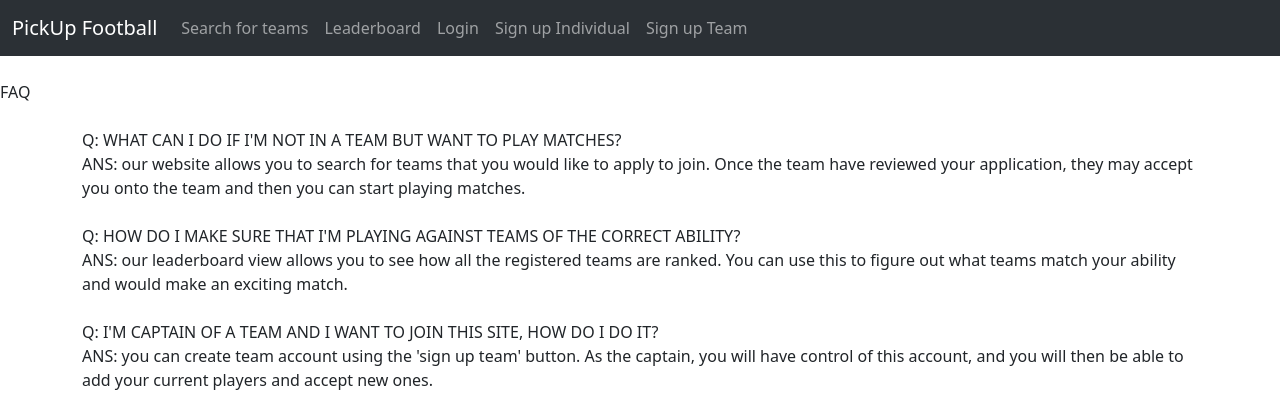
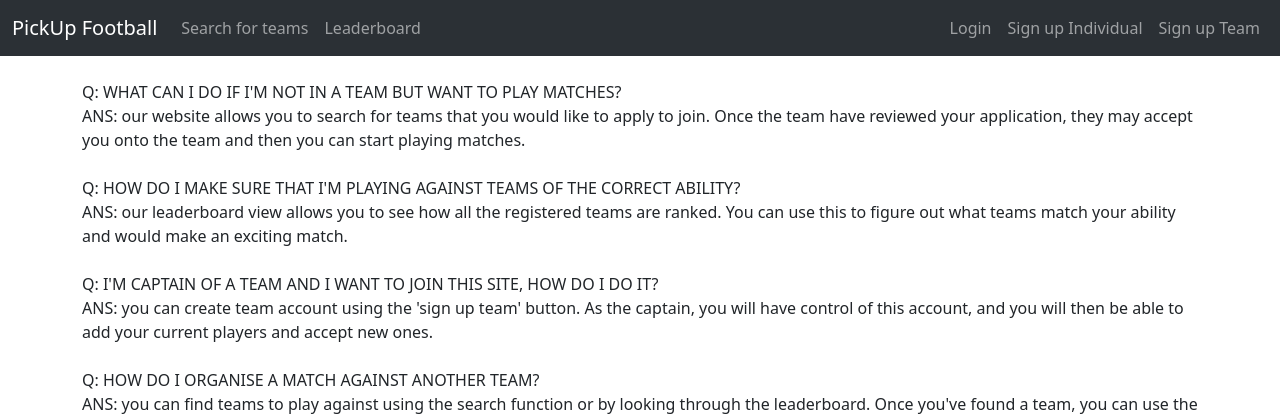
Before and after one commit to TaylorUni2664501d/9E_WAD_GROUP, a Django app: page /manager/faq/ in a window 1280 px wide. Shown: the top 418 px of the page. Run offline with Django 3.2, Linux system fonts and the light colour scheme.

Commit message:
fixed title, split navbar

```diff
--- a/WAD_Code/templates/manager/base.html
+++ b/WAD_Code/templates/manager/base.html
@@ -4,14 +4,21 @@
 <head>
     <meta name="viewport" content="width=device-width, initial-scale=1">
     <!-- CSS -->
-<!--  <link rel="stylesheet" href="{% static 'css/base.css' %}" />-->
+    <link rel="stylesheet" href="{% static 'css/navbar.css' %}" />
     <!--  bootstrap CSS-->
     <link href="https://cdn.jsdelivr.net/npm/bootstrap@5.3.0-alpha1/dist/css/bootstrap.min.css" rel="stylesheet" integrity="sha384-GLhlTQ8iRABdZLl6O3oVMWSktQOp6b7In1Zl3/Jr59b6EGGoI1aFkw7cmDA6j6gD" crossorigin="anonymous">
+    <title>
+        Pickup -
+        {% block title_block %}
+        {% endblock %}
+    </title>
+
 </head>
 <body>
 <!--bootstrap JS-->
   <script src="https://cdn.jsdelivr.net/npm/bootstrap@5.3.0-alpha1/dist/js/bootstrap.bundle.min.js" integrity="sha384-w76AqPfDkMBDXo30jS1Sgez6pr3x5MlQ1ZAGC+nuZB+EYdgRZgiwxhTBTkF7CXvN" crossorigin="anonymous"></script>
 
+<!--    NAVBAR CODE-->
     <nav class="navbar navbar-expand-lg bg-body-tertiary" data-bs-theme="dark">
       <div class="container-fluid">
         <a class="navbar-brand" href="{% url 'manager:index' %}">PickUp Football</a>
@@ -19,9 +26,11 @@
           <span class="navbar-toggler-icon"></span>
         </button>
         <div class="collapse navbar-collapse" id="navbarNavAltMarkup">
-      <div class="navbar-nav">
+          <div class="navbar-nav me-auto">
             <a class="nav-link" href="{% url 'manager:search_teams' %}">Search for teams</a>
             <a class="nav-link" href="{% url 'manager:leaderboard' %}">Leaderboard</a>
+          </div>
+          <div class="navbar-nav ms-auto">
             <a class="nav-link" href="{% url 'manager:login' %}">Login</a>
             <a class="nav-link" href="{% url 'manager:signup_individual' %}">Sign up Individual</a>
             <a class="nav-link" href="{% url 'manager:signup_team' %}">Sign up Team</a>
@@ -29,13 +38,6 @@
         </div>
       </div>
     </nav>
-
-<div class="title">
-    <br>
-    {% block title_block %}
-    <title> PickUp - {block title_block %}</title>
-    {% endblock %}
-</div>
 
     <div class="main">
         <br>
@@ -45,7 +47,7 @@
          </div>
     </div>
 
-
+<!--FOOTER CODE-->
     <div class="container">
       <footer class="d-flex flex-wrap justify-content-between align-items-center py-3 my-4 border-top">
         <p class="col-md-4 mb-0 text-muted">&copy; 2023 PickUp Football Inc. all rights reserved</p>
@@ -56,5 +58,11 @@
       </footer>
     </div>
 
+<!--    <div class="backButton">-->
+<!--        {% block back_home %}-->
+<!--            <a href="{% url 'manager:index' %}" class="btn btn-success">Back to home</a>-->
+<!--        {% endblock %}-->
+<!--    </div>-->
+
 </body>
 </html>
--- a/WAD_Code/templates/manager/faq.html
+++ b/WAD_Code/templates/manager/faq.html
@@ -2,9 +2,9 @@
 {% load staticfiles %}
 
 {% block title_block %}
-    FAQ
+    FAQs
 {% endblock %}
-
+<!-- PUT IN SOME TOGGLE CSS CODE HERE  -->
 {% block body_block %}
     <p>
         Q: WHAT CAN I DO IF I'M NOT IN A TEAM BUT WANT TO PLAY MATCHES? <br>
--- a/WAD_Code/templates/manager/index.html
+++ b/WAD_Code/templates/manager/index.html
@@ -2,7 +2,7 @@
 {% load staticfiles %}
 
 {% block title_block %}
-    PickUp Football
+    Home
 {% endblock %}
 
 {% block body_block %}
@@ -24,7 +24,7 @@
         {% for team in teams %}
         <tr>
           <td></td>
-          <td> <a href="{% url 'manager:view_team' team.slug %}">{{ team.team_name }}</a></td>
+          <td> <a href="{% url 'manager:view_team' team.slug %}" class="link-success">{{ team.team_name }}</a></td>
           <td>{{ team.win_rate }}</td>
           incrementCount()
         </tr>
--- a/WAD_Code/templates/manager/leaderboard.html
+++ b/WAD_Code/templates/manager/leaderboard.html
@@ -25,7 +25,7 @@
         {% for team in teams %}
         <tr>
           <td></td>
-          <td> <a href="{% url 'manager:view_team' team.slug %}">{{ team.team_name }}</a></td>
+          <td> <a href="{% url 'manager:view_team' team.slug %}" class="link-success">{{ team.team_name }}</a></td>
           <td>{{ team.win_rate }}</td>
           incrementCount()
         </tr>
--- a/WAD_Code/templates/manager/match_request.html
+++ b/WAD_Code/templates/manager/match_request.html
@@ -3,7 +3,7 @@
 
 {% block title_block %}
     Request a match
-    {% endblock %}
+{% endblock %}
 
 {% block body_block %}
     <li>Click <a href="{% url 'manager:index' %}">Here</a> to return to the homepage</li>
--- a/WAD_Code/templates/manager/view_team.html
+++ b/WAD_Code/templates/manager/view_team.html
@@ -7,12 +7,12 @@
 
 {% block body_block %}
 
-
-    <img src="{% static 'images/test.jpg' %}" alt="A temporary logo for testing" />
     <br/>
 
     {% if team %}
-    <h2>{{ team.team_name }}</h2>
+    <div class="shadow-lg p-3 mb-5 bg-body-tertiary rounded">
+       <h2>{{ team.team_name }} I'm going to make this look cool with a CSS template</h2>
+    </div>
     <img src="{{ team.logo }}" alt="{{ team.team_name }}'s logo">
     <ul>
         <li>Location: {{ team.location }}</li>
```
Lines whose indentation alone changed are shown as unchanged.
